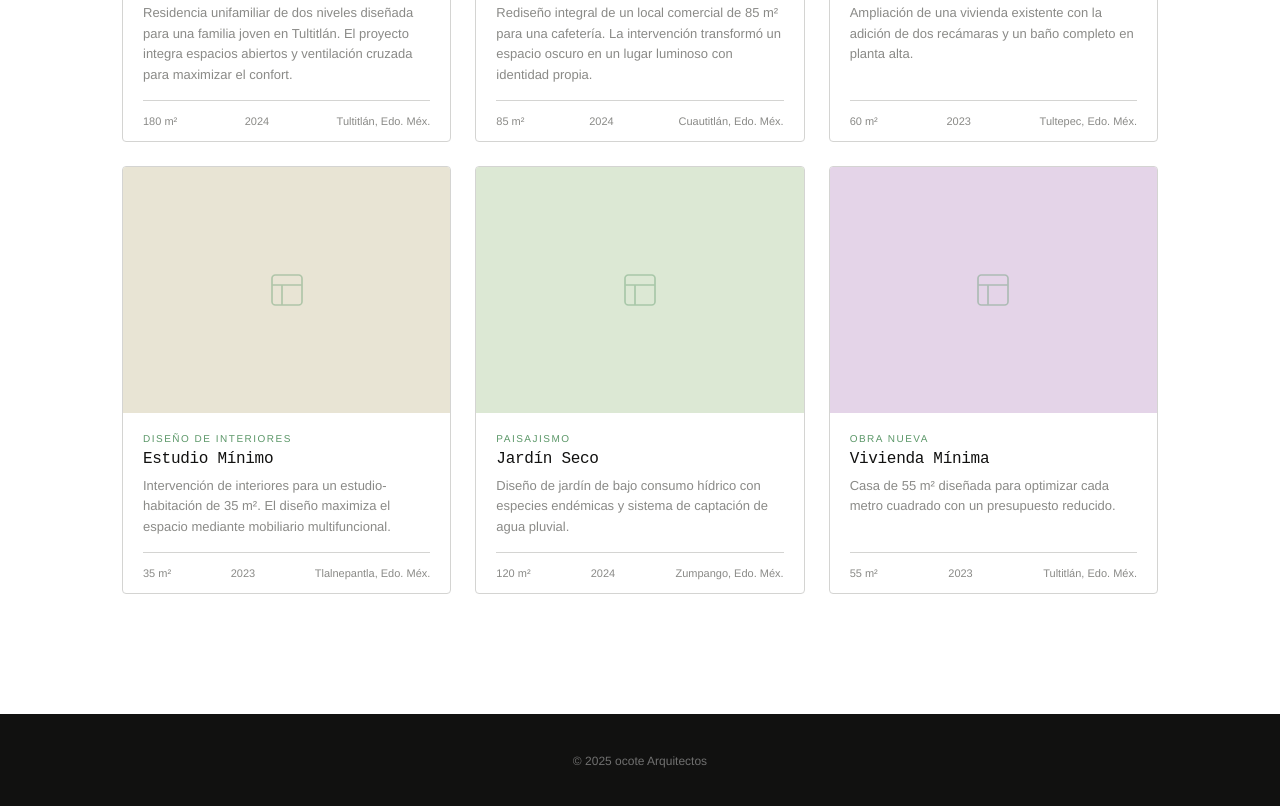
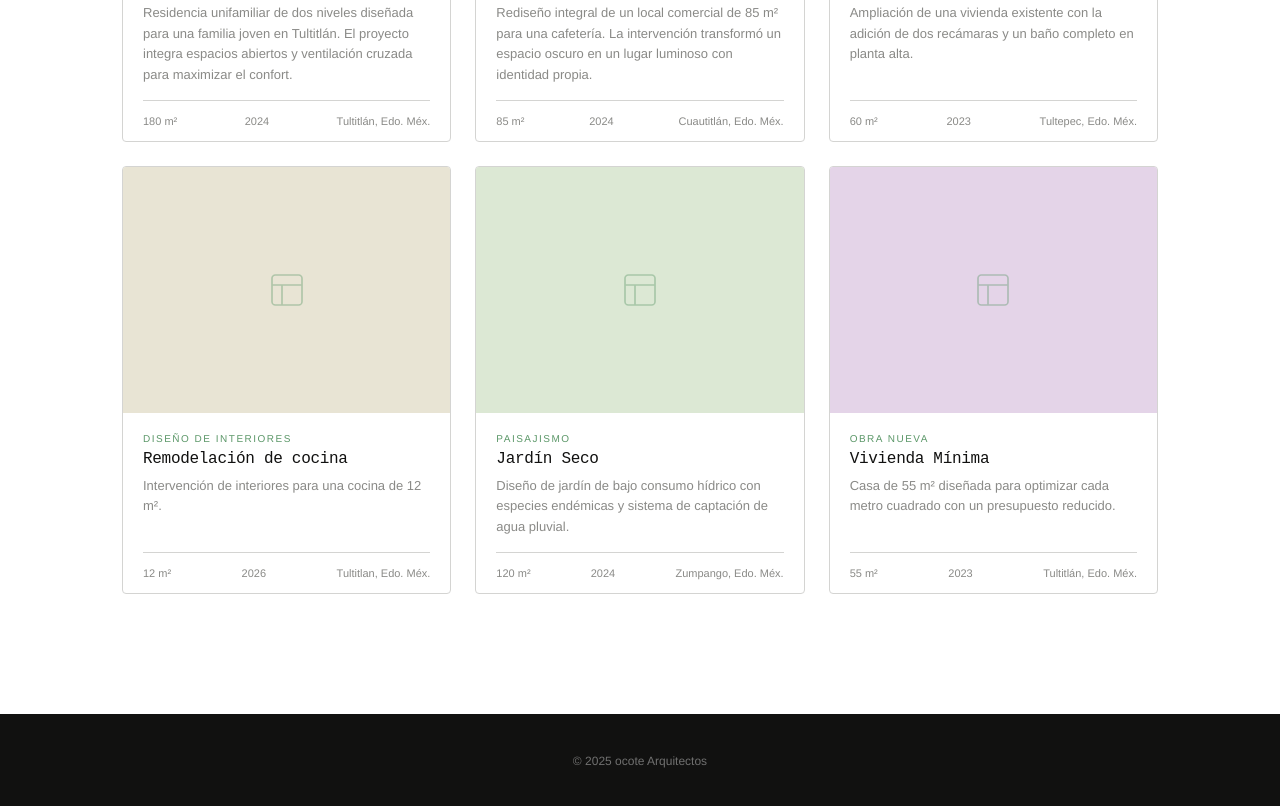
Before and after one commit to ocotearq-ux/ocotearq, a plain HTML site: page proyectos.html in a window 1280 px wide. Shown: the part 935-1741 px from the top of the page. Drawn offline with Linux system fonts and the light colour scheme; a web font is replaced by a local one.

Commit message:
proyectos.html

```diff
--- a/proyectos.html
+++ b/proyectos.html
@@ -201,10 +201,10 @@
       galeria:["#c8d0e0","#bcc4d8","#d0d8e4"]
     },
     {
-      tipo:"Diseño de interiores", nombre:"Estudio Mínimo",
-      desc:"Intervención de interiores para un estudio-habitación de 35 m². El diseño maximiza el espacio mediante mobiliario multifuncional.",
-      descLarga:"Estudio Mínimo es una intervención de interiores para un espacio de 35 m² que funciona simultáneamente como dormitorio, área de trabajo y sala. El diseño se basa en un sistema de mobiliario a medida que integra cama plegable, escritorio extensible y almacenamiento en altura.",
-      area:"35 m²", año:"2023", ubicacion:"Tlalnepantla, Edo. Méx.", color:"#e8e4d4",
+      tipo:"Diseño de interiores", nombre:"Remodelación de cocina",
+      desc:"Intervención de interiores para una cocina de 12 m².",
+      descLarga:"...",
+      area:"12 m²", año:"2026", ubicacion:"Tultitlan, Edo. Méx.", color:"#e8e4d4",
       galeria:["#e0dcc8","#d8d4bc","#e4e0d0"]
     },
     {
```
